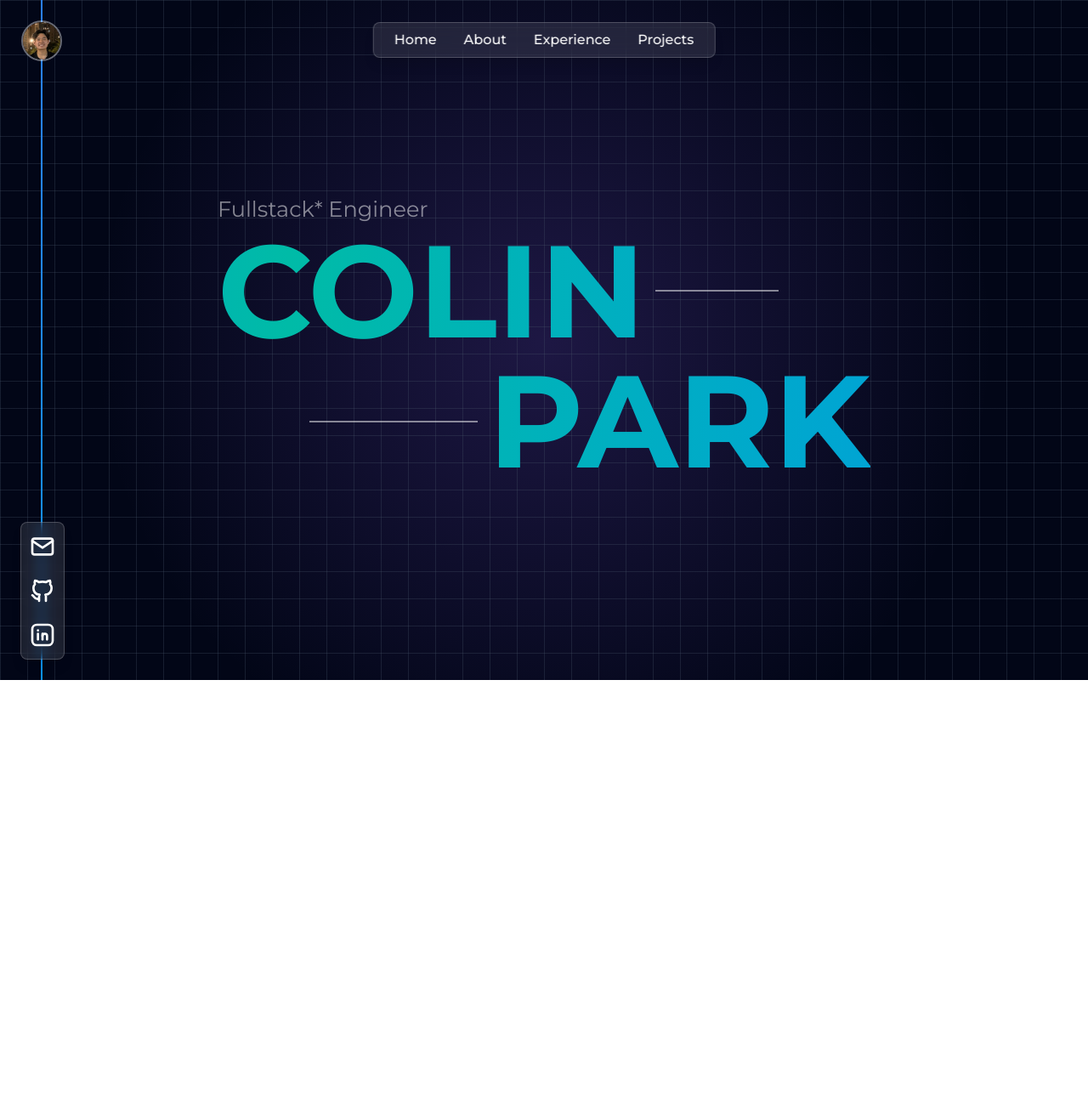
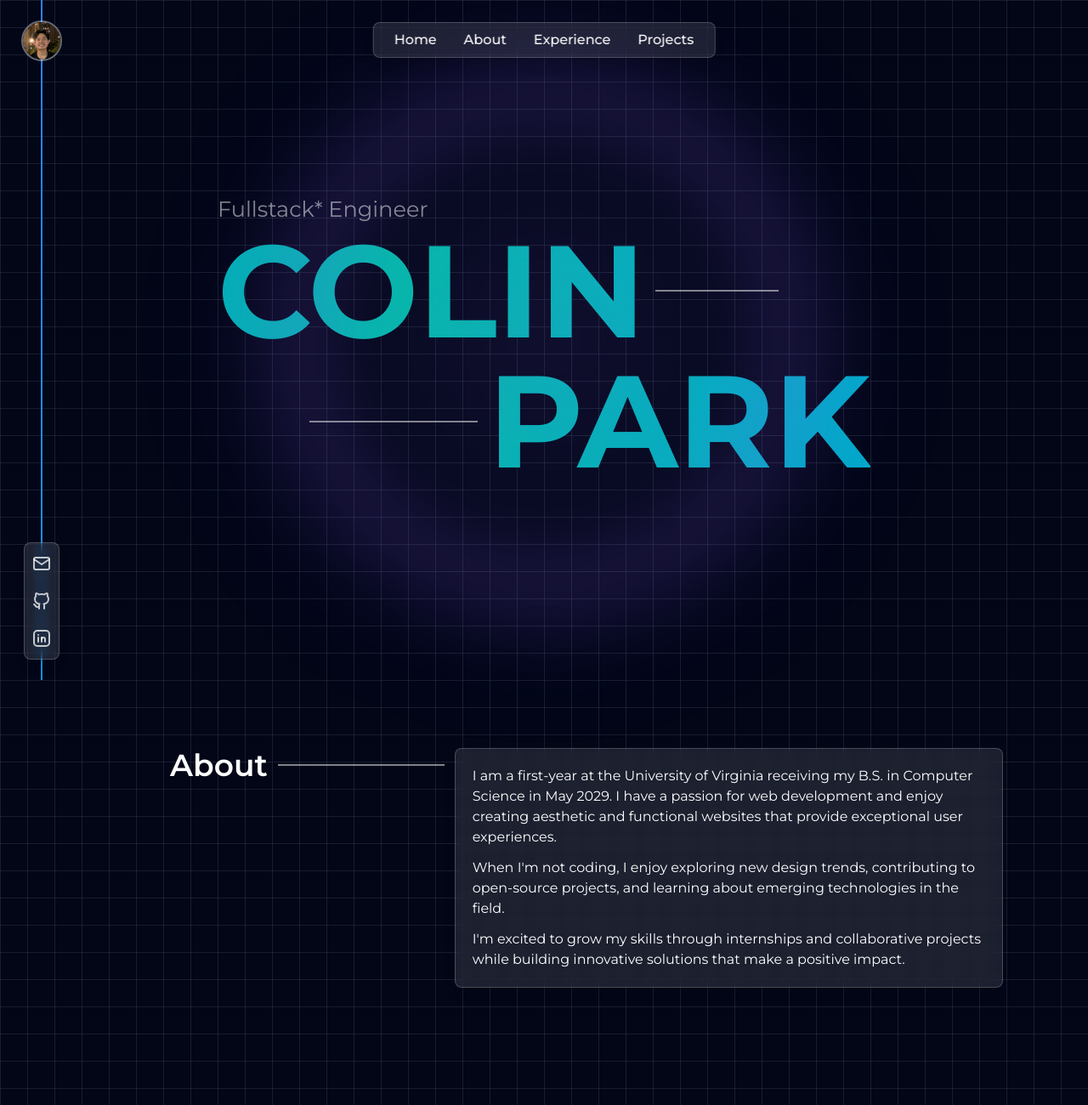
Before and after one commit to COPA100/Portfolio-Website-V3, a React (Vite) app in the folder my-project/: page / in a window 1280 px wide. Shown: the top 1300 px of the page at 85% size. Before the commit the page ends 800 px from the top, so only its background shows below. Built offline with nearby package versions, Linux system fonts and the light colour scheme.

Commit message:
changed social responsiveness, added about, tweaks everywhere

```diff
--- a/my-project/src/App.jsx
+++ b/my-project/src/App.jsx
@@ -13,9 +13,23 @@ function App() {
 
     return (
         <div className="overflow-hidden font-montserrat">
-            <NavBar />
-            <SocialLinks />
-            <Hero />
+            <div className="h-[auto] w-full bg-[#020617] relative z-0">
+                <div
+                    className="absolute inset-0 -z-10"
+                    style={{
+                        background: "#020617",
+                        backgroundImage: `
+                            linear-gradient(to right, rgba(71,85,105,0.3) 1px, transparent 1px),
+                            linear-gradient(to bottom, rgba(71,85,105,0.3) 1px, transparent 1px)
+                        `,
+                        backgroundSize: "32px 32px, 32px 32px, 100% 100%",
+                    }}
+                />
+                <NavBar />
+                <SocialLinks />
+                <Hero />
+                <About />
+            </div>
         </div>
     );
 }
--- /dev/null
+++ b/my-project/src/components/FadeInSection.jsx
@@ -0,0 +1,23 @@
+import { useEffect, useRef, useState } from "react";
+
+function FadeInSection({ children }) {
+    const ref = useRef();
+    const [isVisible, setVisible] = useState(false);
+
+    useEffect(() => {
+        const observer = new IntersectionObserver(
+            ([entry]) => setVisible(entry.isIntersecting),
+            { threshold: 0.1 } // adjust for how early animation triggers
+        );
+        if (ref.current) observer.observe(ref.current);
+        return () => observer.disconnect();
+    }, []);
+
+    return (
+        <div ref={ref} className={`fade-in ${isVisible ? "show" : ""}`}>
+            {children}
+        </div>
+    );
+}
+
+export default FadeInSection;
--- a/my-project/src/components/SocialLinks.jsx
+++ b/my-project/src/components/SocialLinks.jsx
@@ -10,7 +10,7 @@ function createSocialLink(item) {
                 rel="noopener noreferrer"
                 aria-label={item.alt}
                 title={item.alt}
-                className="hover:text-blue-400 transition-colors"
+                className="hover:text-blue-500 transition-colors"
             >
                 {item.svg}
             </a>
@@ -22,10 +22,11 @@ function SocialLinks() {
     return (
         <div className="">
             {/* gradient bar only use for desktop size*/}
-            <div className="sm:block hidden fixed left-12 w-[2px] h-screen z-10 bg-gradient-to-t from-indigo-500 via-teal-500 to-blue-500 animate-gradient-y"></div>
-            <div className="fixed sm:left-6 sm:bottom-6 w-13 z-20 left-3 bottom-3">
+            <div className="sm:block hidden fixed left-12 w-[2px] h-screen z-50 bg-gradient-to-t from-indigo-500 via-teal-500 to-blue-500 animate-gradient-y"></div>
+            {/* all the other links */}
+            <div className="fixed sm:left-7 sm:bottom-6 sm:top-auto sm:-translate-x-0 w-auto z-50 top-[12px] left-1/2 -translate-x-1/2">
                 <div className="bg-white/10 backdrop-blur-sm rounded-lg border border-white/20 shadow-lg">
-                    <ul className="flex flex-col items-center sm:gap-5 gap-4 px-2 py-3 text-white font-medium">
+                    <ul className="flex sm:flex-col sm:py-3 sm:px-2 items-center sm:gap-5 gap-4 px-4 py-[11px] text-white/75 font-medium">
                         {socialLinks.map(createSocialLink)}
                     </ul>
                 </div>
--- a/my-project/src/data/socialLinks.jsx
+++ b/my-project/src/data/socialLinks.jsx
@@ -12,7 +12,6 @@ const socialLinks = [
                 strokeWidth="2"
                 strokeLinecap="round"
                 strokeLinejoin="round"
-                className="h-6 w-6 sm:h-7 sm:w-7 md:h-8 md:w-8"
             >
                 <path stroke="none" d="M0 0h24v24H0z" fill="none" />
                 <path d="M3 7a2 2 0 0 1 2 -2h14a2 2 0 0 1 2 2v10a2 2 0 0 1 -2 2h-14a2 2 0 0 1 -2 -2v-10z" />
@@ -35,7 +34,6 @@ const socialLinks = [
                 strokeWidth="2"
                 strokeLinecap="round"
                 strokeLinejoin="round"
-                className="h-6 w-6 sm:h-7 sm:w-7 md:h-8 md:w-8"
             >
                 <path stroke="none" d="M0 0h24v24H0z" fill="none" />
                 <path d="M9 19c-4.3 1.4 -4.3 -2.5 -6 -3m12 5v-3.5c0 -1 .1 -1.4 -.5 -2c2.8 -.3 5.5 -1.4 5.5 -6a4.6 4.6 0 0 0 -1.3 -3.2a4.2 4.2 0 0 0 -.1 -3.2s-1.1 -.3 -3.5 1.3a12.3 12.3 0 0 0 -6.2 0c-2.4 -1.6 -3.5 -1.3 -3.5 -1.3a4.2 4.2 0 0 0 -.1 3.2a4.6 4.6 0 0 0 -1.3 3.2c0 4.6 2.7 5.7 5.5 6c-.6 .6 -.6 1.2 -.5 2v3.5" />
@@ -57,7 +55,6 @@ const socialLinks = [
                 strokeWidth="2"
                 strokeLinecap="round"
                 strokeLinejoin="round"
-                className="h-6 w-6 sm:h-7 sm:w-7 md:h-8 md:w-8"
             >
                 <path stroke="none" d="M0 0h24v24H0z" fill="none" />
                 <path d="M8 11v5" />
--- a/my-project/src/index.css
+++ b/my-project/src/index.css
@@ -24,10 +24,30 @@
   animation: gradient-y 6s linear infinite;
 }
 
+@keyframes fade-right {
+  0% {
+    opacity: 0;
+    transform: translateX(-20px);
+  }
+  100% {
+    opacity: 1;
+    transform: translateX(0);
+  }
+}
+
+.animate-fade-right {
+  opacity: 0;
+  animation-name: fade-right;
+  animation-duration: 2s;
+  animation-timing-function: ease-in-out;
+  animation-delay: 0.6s;
+  animation-fill-mode: forwards;
+}
+
 @keyframes fade-left {
   0% {
     opacity: 0;
-    transform: translateX(-20px);
+    transform: translateX(20px);
   }
   100% {
     opacity: 1;
@@ -44,26 +64,6 @@
   animation-fill-mode: forwards;
 }
 
-@keyframes fade-right {
-  0% {
-    opacity: 0;
-    transform: translateX(20px);
-  }
-  100% {
-    opacity: 1;
-    transform: translateX(0);
-  }
-}
-
-.animate-fade-right {
-  opacity: 0;
-  animation-name: fade-right;
-  animation-duration: 2s;
-  animation-timing-function: ease-in-out;
-  animation-delay: 0.6s;
-  animation-fill-mode: forwards;
-}
-
 @keyframes fade-in {
   0% {
     opacity: 0;
@@ -74,11 +74,10 @@
 }
 
 .animate-fade-in {
-  opacity: 0; /* Start invisible */
+  opacity: 0;
   animation-name: fade-in;
   animation-duration: 2s;
   animation-timing-function: ease-in-out;
-  animation-delay: 1s;
   animation-fill-mode: forwards;
 }
 
--- a/my-project/src/pages/About.jsx
+++ b/my-project/src/pages/About.jsx
@@ -1,5 +1,33 @@
 import React from "react";
 
 export default function About() {
-    return <div className="" id="about"></div>;
+    return (
+        <div id="about" className="h-screen w-full text-white z-10">
+            <div className="grid gap-3 grid-cols-1 md:grid-cols-[1fr_2fr] px-5 pt-20 lg:pl-50 lg:pr-25 sm:pl-25 sm:pr-6">
+                <div className="flex items-center h-fit">
+                    <h1 className="text-4xl font-semibold">About</h1>
+                    <div className="flex-grow h-[2px] bg-white/50 ml-3"></div>
+                </div>
+                <div className="bg-white/10 backdrop-blur-sm rounded-lg border border-white/20 shadow-lg w-full h-auto p-5 flex flex-col gap-3">
+                    <p>
+                        I am a first-year at the University of Virginia
+                        receiving my B.S. in Computer Science in May 2029. I
+                        have a passion for web development and enjoy creating
+                        aesthetic and functional websites that provide
+                        exceptional user experiences.
+                    </p>
+                    <p>
+                        When I'm not coding, I enjoy exploring new design
+                        trends, contributing to open-source projects, and
+                        learning about emerging technologies in the field.
+                    </p>
+                    <p>
+                        I'm excited to grow my skills through internships and
+                        collaborative projects while building innovative
+                        solutions that make a positive impact.
+                    </p>
+                </div>
+            </div>
+        </div>
+    );
 }
--- a/my-project/src/pages/Hero.jsx
+++ b/my-project/src/pages/Hero.jsx
@@ -4,21 +4,22 @@ import TypingText from "../components/TypingText";
 export default function Hero() {
     return (
         <div id="home">
-            <div className="min-h-screen w-full bg-[#020617] relative z-[-1]">
+            <div className="relative h-screen w-full flex flex-col items-center justify-center">
+                <div className="absolute inset-0 flex items-center justify-center pointer-events-none animate-fade-in">
                     <div
-                    className="absolute inset-0 z-0"
+                        className="rounded-full"
                         style={{
-                        background: "#020617",
-                        backgroundImage: `
-                    linear-gradient(to right, rgba(71,85,105,0.3) 1px, transparent 1px),
-                    linear-gradient(to bottom, rgba(71,85,105,0.3) 1px, transparent 1px),
-                    radial-gradient(circle at 50% 50%, rgba(139,92,246,0.2) 0%, transparent 70%)
-                  `,
-                        backgroundSize: "32px 32px, 32px 32px, 100% 100%",
+                            width: "clamp(250px, 65vmin, 750px)",
+                            height: "clamp(250px, 65vmin, 750px)",
+                            background:
+                                "radial-gradient(circle at 50% 50%, rgba(139,92,246,0.12) 0%, rgba(139,92,246,0.08) 30%, rgba(139,92,246,0.04) 60%, rgba(139,92,246,0.02) 80%, transparent 100%)",
+                            filter: "blur(40px)",
+                            boxShadow:
+                                "0 0 120px rgba(139,92,246,0.5), 0 0 200px rgba(139,92,246,0.25)",
                         }}
                     />
+                </div>
 
-                <div className="relative h-screen w-full flex flex-col items-center justify-center">
                 <div
                     className="sm:w-[60vw] w-[95vw] bg-gradient-to-r from-indigo-500 via-teal-500 to-blue-500
                         bg-clip-text text-transparent animate-gradient-x"
@@ -26,10 +27,7 @@ export default function Hero() {
                     <div className="flex ">
                         <h2 className="text-[5vw] sm:text-[2vw] text-white opacity-50">
                             F
-                                <TypingText
-                                    text="ullstack* Engineer"
-                                    speed={100}
-                                />
+                            <TypingText text="ullstack* Engineer" speed={100} />
                         </h2>
                     </div>
 
@@ -51,6 +49,5 @@ export default function Hero() {
                 </div>
             </div>
         </div>
-        </div>
     );
 }
--- a/my-project/src/pages/Projects.jsx
+++ b/my-project/src/pages/Projects.jsx
@@ -1,6 +1,11 @@
 import React from "react";
 import ProjectCard, { createCard } from "../components/ProjectCard";
+import projects from "../data/projects";
 
 export default function Projects() {
-    return <div className="" id="projects"></div>;
+    return (
+        <div className="min-h-screen" id="projects">
+            {projects.map(createCard)}
+        </div>
+    );
 }
```
Also changed, not shown: my-project/src/components/NavBar.jsx (+4 -4 lines). Lines whose indentation alone changed are shown as unchanged.
